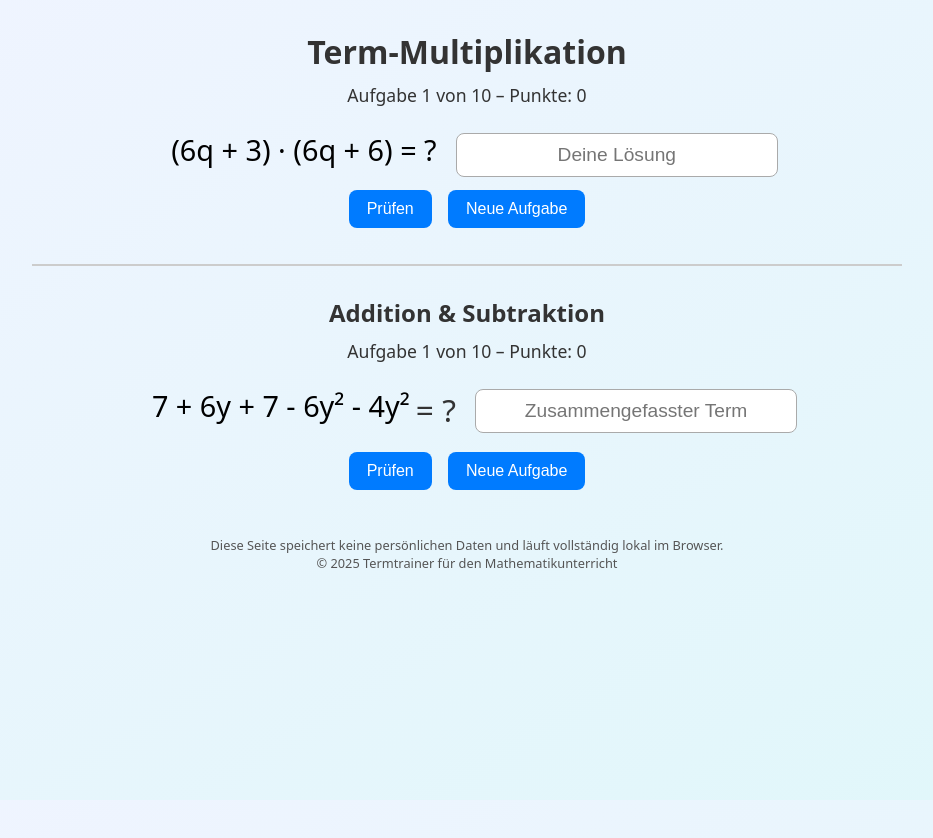
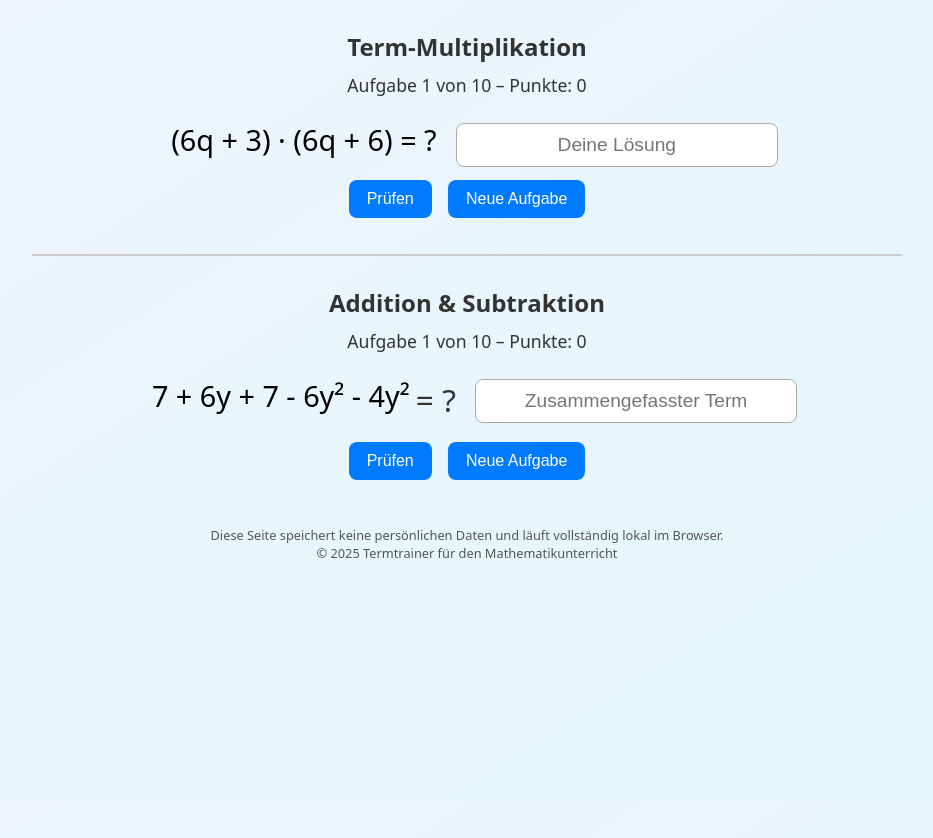
Before and after one commit to duckduckshow/termtrainer, a plain HTML site: page index.html in a window 1280 px wide. Shown: the whole page, without its empty margins (173-1106 px from the left). Drawn offline with Linux system fonts and the light colour scheme.

```diff
--- a/index.html
+++ b/index.html
@@ -71,7 +71,7 @@
 </style>
 </head>
 <body>
-<h1>Term-Multiplikation</h1>
+<h2>Term-Multiplikation</h2>
 <div id="score">Aufgabe 1 von 10 – Punkte: 0</div>
 <div id="task">lade...</div>
 
```
